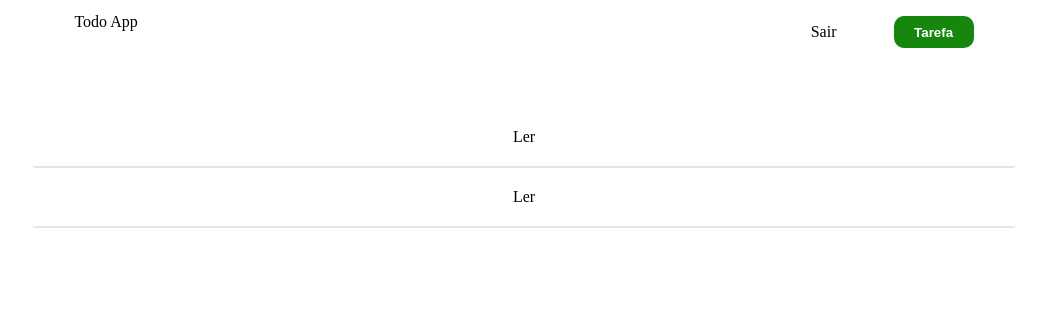
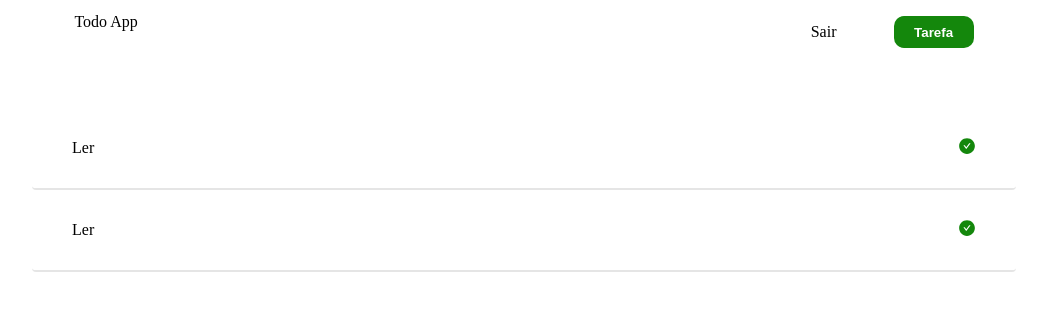
Before and after one commit to constThiagoSilva/todo-app, a React (Vite) app: page / in a window 1280 px wide. Shown: the top 310 px of the page, without its empty margins (116-1163 px from the left). Built offline with nearby package versions, Linux system fonts and the light colour scheme.

Commit message:
feat: add task item component

```diff
--- a/src/components/TaskItem/index.tsx
+++ b/src/components/TaskItem/index.tsx
@@ -1,14 +1,18 @@
-import { ITask } from "../../interfaces/models/ITask"
-import { Container } from "./styles"
+import { ITask } from "../../interfaces/models/ITask";
+import { Container } from "./styles";
+import { AiFillCheckCircle } from "react-icons/ai";
 
 interface TaskItemProps {
-    task: ITask;
+  task: ITask;
 }
 
-export const TaskItem = ({task}: TaskItemProps) => {
-    return (
-        <Container>
-            {task.title}
-        </Container>
-    )
-}
+export const TaskItem = ({ task }: TaskItemProps) => {
+  return (
+    <Container>
+      {task.title}
+      <div className="concluded-container">
+        <AiFillCheckCircle />
+      </div>
+    </Container>
+  );
+};
--- a/src/components/TaskItem/styles.ts
+++ b/src/components/TaskItem/styles.ts
@@ -4,10 +4,25 @@ export const Container = styled.div`
     width: 100%;
     height: 60px;
 
+    padding: 40px;
+
     border-bottom: 2px solid rgba(0,0,0,0.1);
     border-radius: 4px;
 
     display: flex;
-    justify-content: space-around;
+    justify-content: space-between;
     align-items: center;
+
+    .concluded-container {
+        color: #14870c;
+        font-size: large;
+
+        cursor: pointer;
+
+        text-align: center;
+
+        &:hover {
+            filter: brightness(0.9);
+        }
+    }
 `
```
